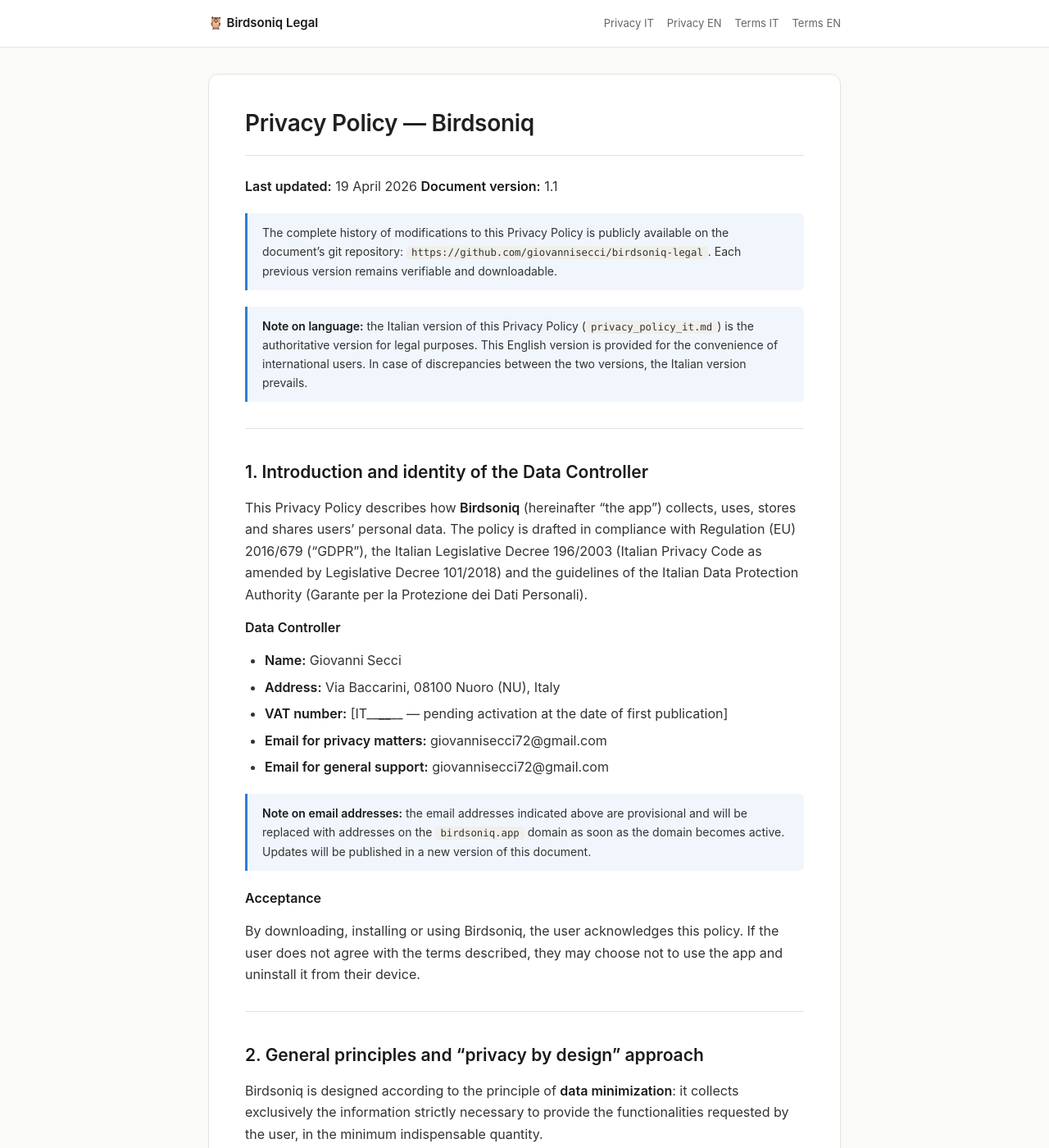
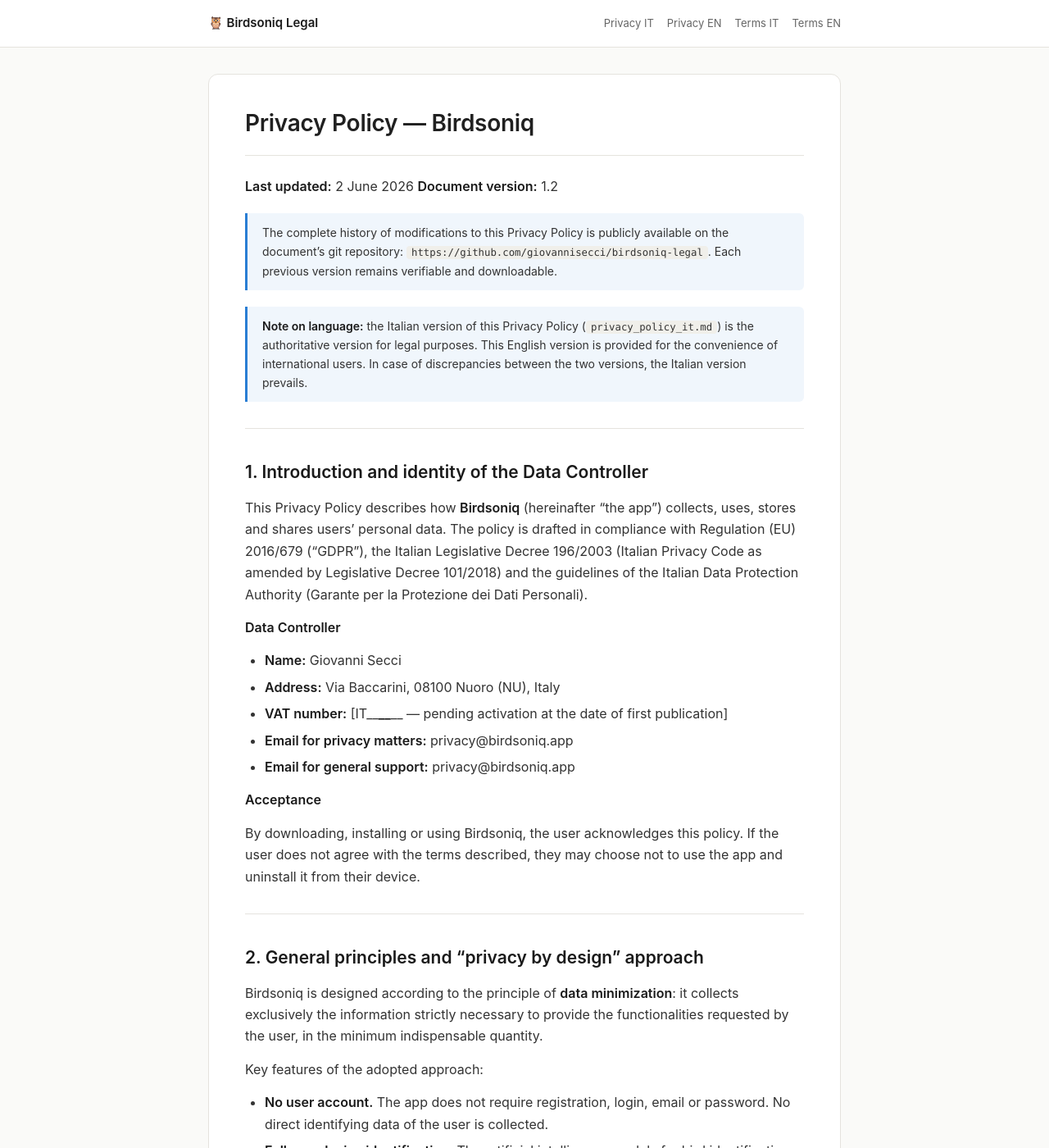
Before and after one commit to giovannisecci/birdsoniq-legal, a Jekyll site: the page built from privacy_policy_en.md, in a window 1280 px wide and 1400 px high. Shown: the whole window at 82% size. Built offline with Jekyll 4.4.1, drawn with Linux system fonts in a browser that asks for light colours; our own code applies the rules of GitHub Pages for plain Markdown files; some of the changed text lies outside the part shown.

Commit message:
Documenti legali v1.2: email e link al dominio birdsoniq.app
Aggiorna email di contatto a privacy@birdsoniq.app e i link delle pagine a legal.birdsoniq.app in Privacy Policy e Termini di Servizio (IT+EN). Bump a versione 1.2 del 2 giugno 2026 con relativa voce di changelog. Rimossa la nota sugli indirizzi email provvisori, ora superata. Aggiornata email nei footer di index.html e community_guidelines.html e la data in index.html.

```diff
--- a/community_guidelines.html
+++ b/community_guidelines.html
@@ -205,7 +205,7 @@
 <footer>
   <p>
     Last updated: 1 giugno 2026 · 1 June 2026<br>
-    Data subjects can contact the data controller at: <a href="mailto:giovannisecci72@gmail.com">giovannisecci72@gmail.com</a>
+    Data subjects can contact the data controller at: <a href="mailto:privacy@birdsoniq.app">privacy@birdsoniq.app</a>
   </p>
   <p class="divider">· · ·</p>
   <p>
--- a/index.html
+++ b/index.html
@@ -167,8 +167,8 @@
 
 <footer>
   <p>
-    Last updated: 17 aprile 2026 · 17 April 2026<br>
-    Data subjects can contact the data controller at: <a href="mailto:giovannisecci72@gmail.com">giovannisecci72@gmail.com</a>
+    Last updated: 2 giugno 2026 · 2 June 2026<br>
+    Data subjects can contact the data controller at: <a href="mailto:privacy@birdsoniq.app">privacy@birdsoniq.app</a>
   </p>
   <p class="divider">· · ·</p>
   <p>
--- a/privacy_policy_en.md
+++ b/privacy_policy_en.md
@@ -1,7 +1,7 @@
 # Privacy Policy — Birdsoniq
 
-**Last updated:** 19 April 2026
-**Document version:** 1.1
+**Last updated:** 2 June 2026
+**Document version:** 1.2
 
 > The complete history of modifications to this Privacy Policy is publicly available on the document's git repository: `https://github.com/giovannisecci/birdsoniq-legal`. Each previous version remains verifiable and downloadable.
 
@@ -18,10 +18,9 @@
 * **Name:** Giovanni Secci
 * **Address:** Via Baccarini, 08100 Nuoro (NU), Italy
 * **VAT number:** [IT\_\_**\_\_**\_\_ — pending activation at the date of first publication]
-* **Email for privacy matters:** giovannisecci72@gmail.com
-* **Email for general support:** giovannisecci72@gmail.com
+* **Email for privacy matters:** privacy@birdsoniq.app
+* **Email for general support:** privacy@birdsoniq.app
 
-> **Note on email addresses:** the email addresses indicated above are provisional and will be replaced with addresses on the `birdsoniq.app` domain as soon as the domain becomes active. Updates will be published in a new version of this document.
 
 **Acceptance**
 
@@ -271,7 +270,7 @@
 
 To exercise any of the rights listed in §8, the user may send a request to the email address:
 
-**giovannisecci72@gmail.com**
+**privacy@birdsoniq.app**
 
 indicating in the subject of the email "GDPR Request — [type of right]" (for example: "GDPR Request — deletion").
 
@@ -336,6 +335,8 @@
 
 **Version history.** All previous versions of the Privacy Policy are publicly available on the document's git repository: `https://github.com/giovannisecci/birdsoniq-legal`. Each version is identified by its git commit with cryptographic hash and verifiable date.
 
+**Main changes in version 1.2 (2 June 2026):** updated the Data Controller's contact email addresses to the definitive address on the domain (privacy@birdsoniq.app) and the document links to the `legal.birdsoniq.app` domain, following the activation of the `birdsoniq.app` domain. Removed the note on provisional email addresses (§1).
+
 **Main changes in version 1.1 (19 April 2026):** update to reflect the transition to a "metadata-only" community architecture. User audio and photographs are no longer transmitted to Firebase Storage: they always remain exclusively on the device. Updated sections: §2, §3.2, §3.3, §3.5, §3.8, §5.1, §7, §11.
 
 ---
@@ -366,7 +367,7 @@
 
 **Data Controller:** Giovanni Secci
 **Address:** Via Baccarini, 08100 Nuoro (NU), Italy
-**Email (privacy, copyright, support):** giovannisecci72@gmail.com
+**Email (privacy, copyright, support):** privacy@birdsoniq.app
 **VAT number:** [IT\_\_**\_\_**\_\_ — pending activation]
 
 For any matters relating to this Privacy Policy or the processing of their data, the user may write to the email address indicated above. The Data Controller undertakes to respond within the time limits provided by applicable legislation.
```
Also changed, not shown: privacy_policy_it.md (+8 -7 lines), terms_of_service_en.md (+7 -5 lines), terms_of_service_it.md (+7 -5 lines).
